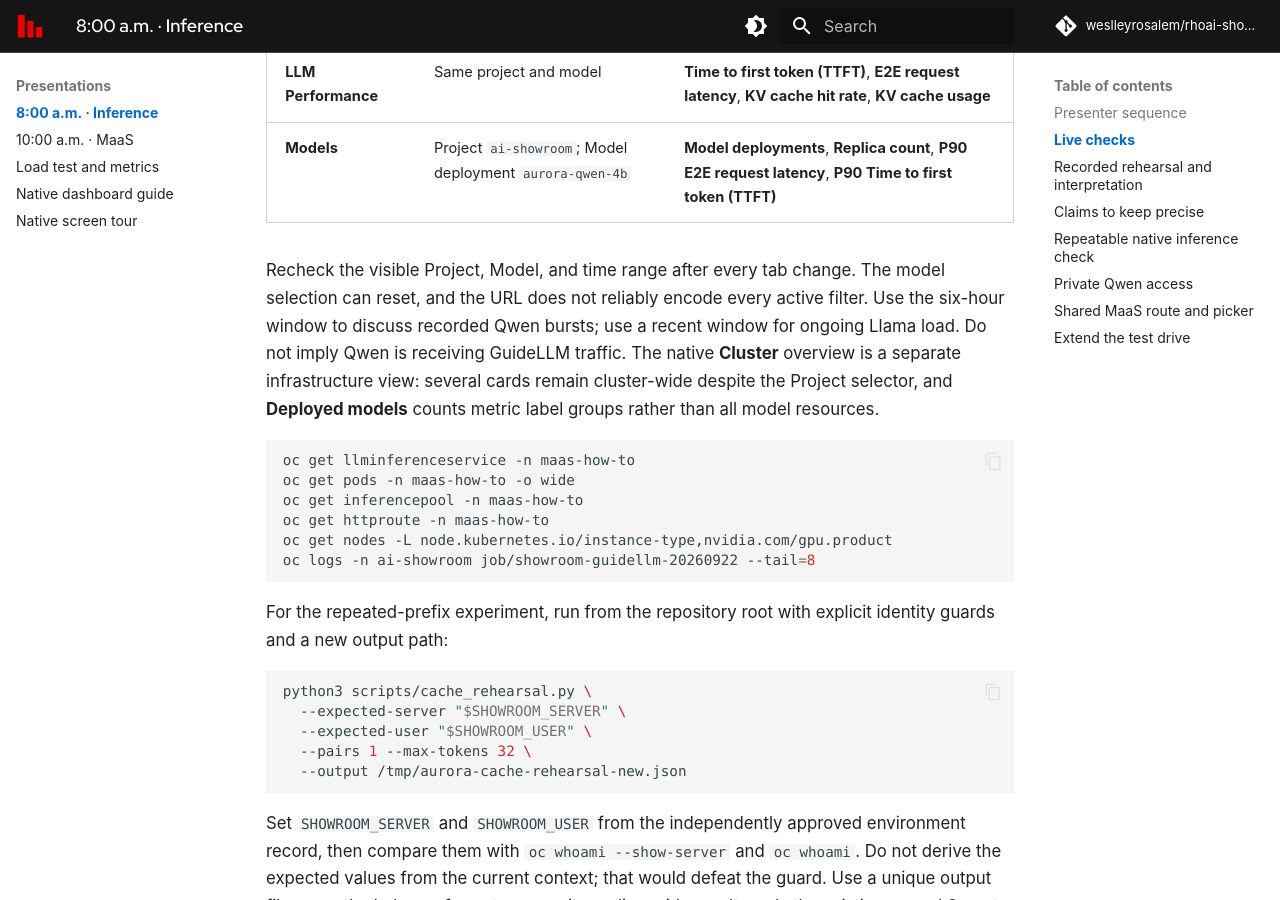
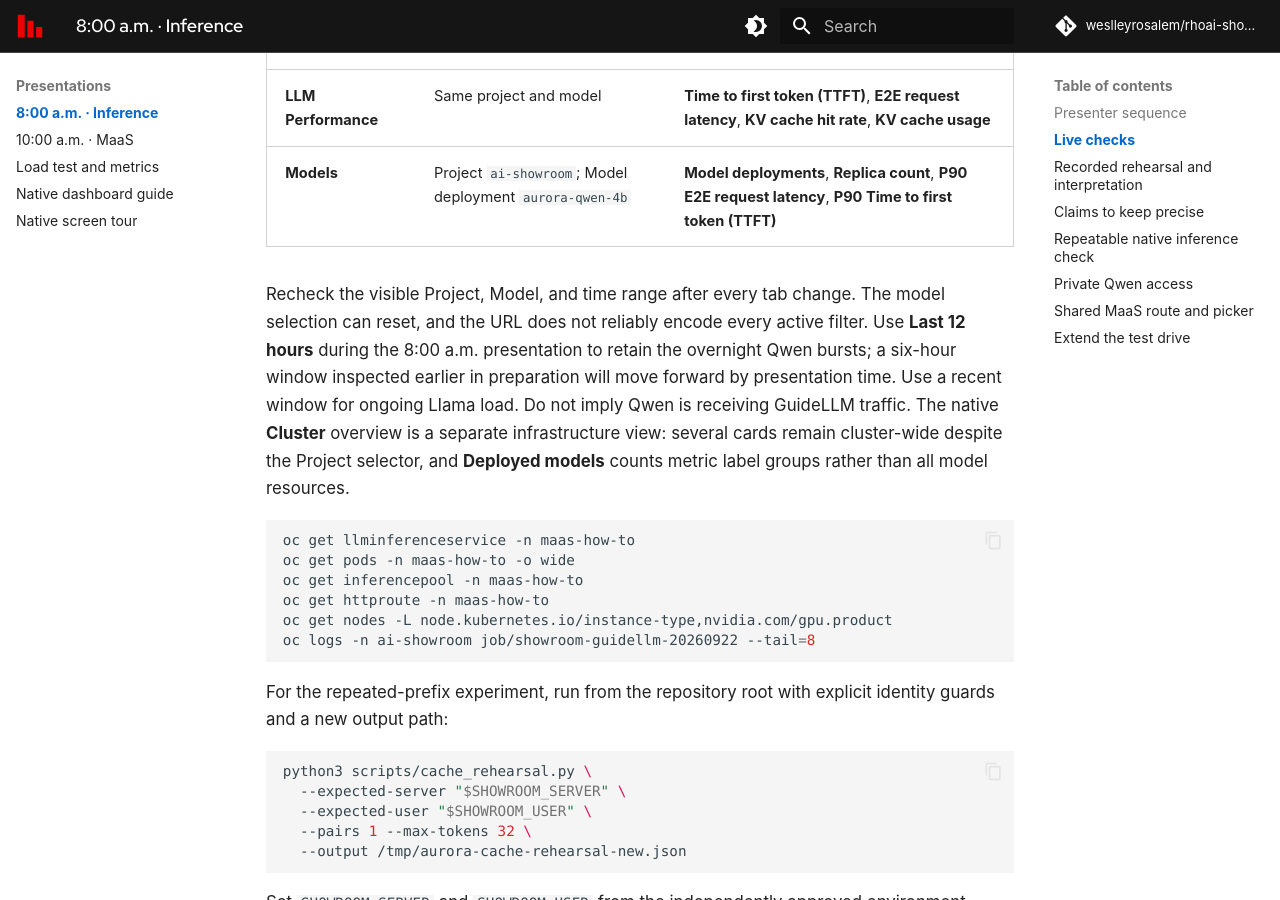
Before and after one commit to weslleyrosalem/rhoai-showroom, an MkDocs documentation site: the page built from docs/demos/inference.md, in a window 1280 px wide and 900 px high, scrolled down 2106 px. Built offline with MkDocs 1.6.1 and Material for MkDocs 9.7.7, drawn with Linux system fonts in a browser that asks for light colours; comment, search, counter and statistics services are not loaded; some of the changed text lies outside the part shown.

Commit message:
Keep overnight chart history visible during morning demos

````diff
--- a/docs/demos/inference.md
+++ b/docs/demos/inference.md
@@ -11,7 +11,7 @@
 | 0–4 min | OpenShift AI → Models → deployed Llama; workload details | One model endpoint, one existing L40S, actual vLLM runtime image. Inspect replica and GPU requests. |
 | 4–8 min | Aurora Supply application, then native Qwen Playground | Ask for a replenishment review. The application uses the Llama MaaS subscription; native Qwen Playground uses the current user's Kubernetes model authorization. Both produce recommendations, through distinct serving paths. |
 | 8–13 min | Native **LLM Traffic** and **LLM Utilization** | Select Project `maas-how-to` and Model `redhataillama-31-8b-instruct` for existing GuideLLM traffic. Show **Throughput (req/s)**, **Token throughput (tokens/s)**, **GPU utilization**, and running/waiting requests. Synthetic prompts produce real inference; they are not a representative customer workload. |
-| 13–20 min | Native **LLM Performance**, then the recorded repeated-prefix evidence | Select Project `ai-showroom` and Model `aurora-qwen-4b`; start with the six-hour rehearsal window. Explain **KV cache hit rate**, **KV cache usage**, **Time to first token (TTFT)**, and **E2E request latency**. A new controlled pair is optional and requires the bounded helper below. |
+| 13–20 min | Native **LLM Performance**, then the recorded repeated-prefix evidence | Select Project `ai-showroom` and Model `aurora-qwen-4b`; use **Last 12 hours** during the morning presentation, or a custom interval containing the overnight rehearsal. Explain **KV cache hit rate**, **KV cache usage**, **Time to first token (TTFT)**, and **E2E request latency**. A new controlled pair is optional and requires the bounded helper below. |
 | 20–25 min | Private Qwen Gateway, LLMInferenceService, InferencePool, and endpoint picker metrics | Send an authenticated request through the dedicated Qwen listener and show the picker counter increase. Show queue, cache utilization, prefix, and LRU scorers. Compare backend placement only if both replicas are Ready on distinct nodes. |
 | 25–30 min | Measured engine comparison and hardware profiles | Show the same-L40S Transformers reference versus vLLM results in the benchmark lab. Explain serialized versus continuous batching, then distinguish measured TP1 results from the unmeasured TP4 and eight-GPU plans. |
 
@@ -26,7 +26,7 @@
 | **LLM Performance** | Same project and model | **Time to first token (TTFT)**, **E2E request latency**, **KV cache hit rate**, **KV cache usage** |
 | **Models** | Project `ai-showroom`; Model deployment `aurora-qwen-4b` | **Model deployments**, **Replica count**, **P90 E2E request latency**, **P90 Time to first token (TTFT)** |
 
-Recheck the visible Project, Model, and time range after every tab change. The model selection can reset, and the URL does not reliably encode every active filter. Use the six-hour window to discuss recorded Qwen bursts; use a recent window for ongoing Llama load. Do not imply Qwen is receiving GuideLLM traffic. The native **Cluster** overview is a separate infrastructure view: several cards remain cluster-wide despite the Project selector, and **Deployed models** counts metric label groups rather than all model resources.
+Recheck the visible Project, Model, and time range after every tab change. The model selection can reset, and the URL does not reliably encode every active filter. Use **Last 12 hours** during the 8:00 a.m. presentation to retain the overnight Qwen bursts; a six-hour window inspected earlier in preparation will move forward by presentation time. Use a recent window for ongoing Llama load. Do not imply Qwen is receiving GuideLLM traffic. The native **Cluster** overview is a separate infrastructure view: several cards remain cluster-wide despite the Project selector, and **Deployed models** counts metric label groups rather than all model resources.
 
 ```bash
 oc get llminferenceservice -n maas-how-to
````
